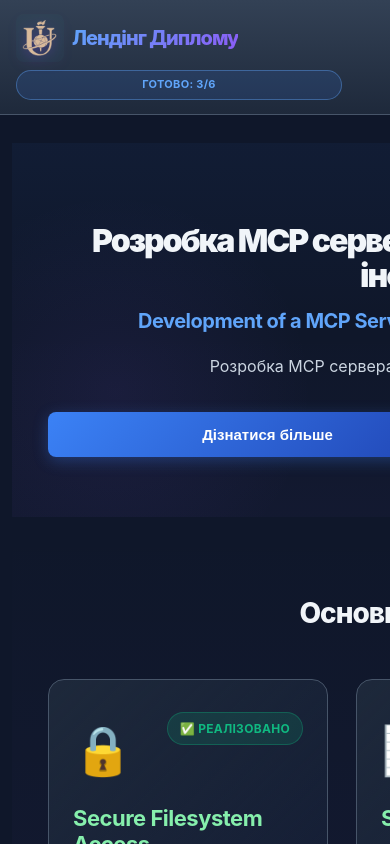
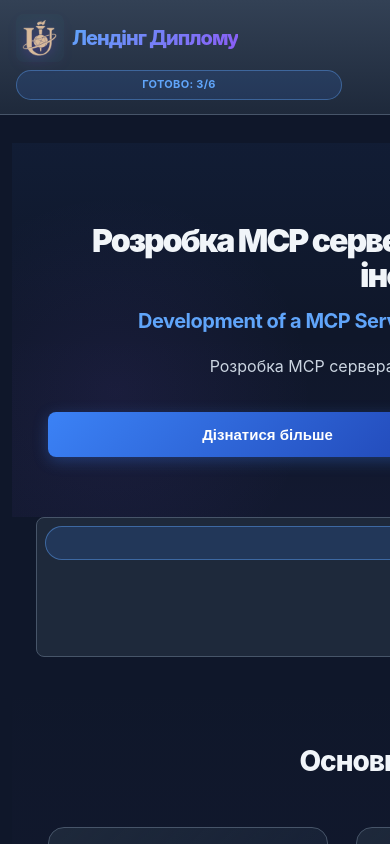
Before and after one commit to LyaKonch/diploma_landing, a React (Vite) app: page / in a window 390 px wide. Shown: the top 844 px of the page. Built offline with nearby package versions, Linux system fonts and the light colour scheme.

Commit message:
feat: додано filter режими та умовний рендеринг списку можливостей

```diff
--- a/src/App.jsx
+++ b/src/App.jsx
@@ -56,6 +56,8 @@ function App() {
     },
   ]);
 
+  const [filterMode, setFilterMode] = useState('all');
+
   const completedFeaturesCount = features.filter((feature) => feature.status === 'done').length;
 
   const handleToggleFeatureStatus = (featureId) => {
@@ -72,6 +74,18 @@ function App() {
       })
     );
   };
+
+  const visibleFeatures = features.filter((feature) => {
+    if (filterMode === 'completed') {
+      return feature.status === 'done';
+    }
+
+    if (filterMode === 'active') {
+      return feature.status !== 'done';
+    }
+
+    return true;
+  });
 
   const actuality = {
     title: 'Актуальність теми',
@@ -120,7 +134,9 @@ function App() {
       />
       <Main
         subtitle={projectData.subtitle}
-        features={features}
+        features={visibleFeatures}
+        filterMode={filterMode}
+        onFilterModeChange={setFilterMode}
         onToggleFeatureStatus={handleToggleFeatureStatus}
         actuality={actuality}
         goals={goals}
--- a/src/components/FeaturesList.jsx
+++ b/src/components/FeaturesList.jsx
@@ -1,10 +1,17 @@
 import FeatureCard from './FeatureCard';
 
 const FeaturesList = ({ features, onToggleFeatureStatus }) => {
+  const isEmpty = features.length === 0;
+
   return (
     <section id="features" className="features" aria-labelledby="features-title">
       <div className="container">
         <h2 id="features-title" className="features__title text-center mb-8">Основні можливості проєкту</h2>
+        {isEmpty ? (
+          <div className="features__empty" role="status" aria-live="polite">
+            За даним фільтром немає features.
+          </div>
+        ) : (
           <div className="features__grid">
             {features.map((feature) => (
               <FeatureCard
@@ -18,6 +25,7 @@ const FeaturesList = ({ features, onToggleFeatureStatus }) => {
               />
             ))}
           </div>
+        )}
       </div>
     </section>
   );
--- a/src/components/Main.jsx
+++ b/src/components/Main.jsx
@@ -6,10 +6,43 @@ import MethodologySection from './MethodologySection';
 import ResultsSection from './ResultsSection';
 import ContactsSection from './ContactsSection';
 
-function Main({ subtitle, features, onToggleFeatureStatus, actuality, goals, methodology, results, contacts }) {
+function Main({
+  subtitle,
+  features,
+  filterMode,
+  onFilterModeChange,
+  onToggleFeatureStatus,
+  actuality,
+  goals,
+  methodology,
+  results,
+  contacts,
+}) {
+  const filters = [
+    { id: 'all', label: 'Усі' },
+    { id: 'active', label: 'Активні' },
+    { id: 'completed', label: 'Виконані' },
+  ];
+
   return (
     <main className="main">
       <Hero subtitle={subtitle} />
+      <section className="feature-filters" aria-label="Фільтри можливостей">
+        <div className="container">
+          <div className="feature-filters__group" role="group" aria-label="Режим відображення">
+            {filters.map((filter) => (
+              <button
+                key={filter.id}
+                type="button"
+                className={`feature-filters__button ${filterMode === filter.id ? 'is-active' : ''}`}
+                onClick={() => onFilterModeChange(filter.id)}
+              >
+                {filter.label}
+              </button>
+            ))}
+          </div>
+        </div>
+      </section>
       <FeaturesList features={features} onToggleFeatureStatus={onToggleFeatureStatus} />
       <ActualitySection actuality={actuality} />
       <GoalsSection goals={goals} />
--- a/src/styles/App.css
+++ b/src/styles/App.css
@@ -479,6 +479,47 @@ a:focus-visible {
   animation: fadeIn 0.8s ease-out 0.3s backwards;
 }
 
+.feature-filters {
+  padding: 0 24px 16px;
+}
+
+.feature-filters__group {
+  display: inline-flex;
+  gap: 10px;
+  padding: 8px;
+  border: 1px solid var(--border-color);
+  border-radius: 999px;
+  background: var(--surface);
+}
+
+.feature-filters__button {
+  border: 1px solid transparent;
+  border-radius: 999px;
+  background: transparent;
+  color: var(--text-secondary);
+  font-size: 14px;
+  font-weight: 700;
+  padding: 8px 14px;
+  cursor: pointer;
+  transition: var(--transition);
+}
+
+.feature-filters__button:hover {
+  color: var(--text-primary);
+  border-color: var(--border-color);
+}
+
+.feature-filters__button.is-active {
+  color: var(--primary-light);
+  background: rgba(59, 130, 246, 0.16);
+  border-color: rgba(96, 165, 250, 0.45);
+}
+
+.feature-filters__button:focus-visible {
+  outline: 2px solid var(--primary);
+  outline-offset: 2px;
+}
+
 /* Features Section */
 .features {
   padding: 80px 24px 60px;
@@ -504,6 +545,18 @@ a:focus-visible {
   gap: 28px;
   max-width: 1200px;
   margin: 0 auto;
+}
+
+.features__empty {
+  max-width: 760px;
+  margin: 0 auto;
+  border: 1px dashed var(--border-color);
+  border-radius: var(--radius);
+  background: linear-gradient(135deg, var(--surface) 0%, rgba(59, 130, 246, 0.03) 100%);
+  padding: 28px;
+  text-align: center;
+  color: var(--text-secondary);
+  font-size: 16px;
 }
 
 /* Feature Card Styles */
@@ -1050,6 +1103,20 @@ a:focus-visible {
 
 /* Responsive adjustments */
 @media (max-width: 768px) {
+  .feature-filters {
+    padding: 0 16px 8px;
+  }
+
+  .feature-filters__group {
+    display: flex;
+    width: 100%;
+  }
+
+  .feature-filters__button {
+    flex: 1;
+    text-align: center;
+  }
+
   .header__counter {
     font-size: 11px;
     padding: 5px 10px;
@@ -1084,6 +1151,15 @@ a:focus-visible {
 }
 
 @media (max-width: 640px) {
+  .feature-filters {
+    padding: 0 12px 8px;
+  }
+
+  .feature-filters__group {
+    flex-direction: column;
+    border-radius: var(--radius-sm);
+  }
+
   .header {
     padding: 14px 16px;
   }
```
Lines whose indentation alone changed are shown as unchanged.
